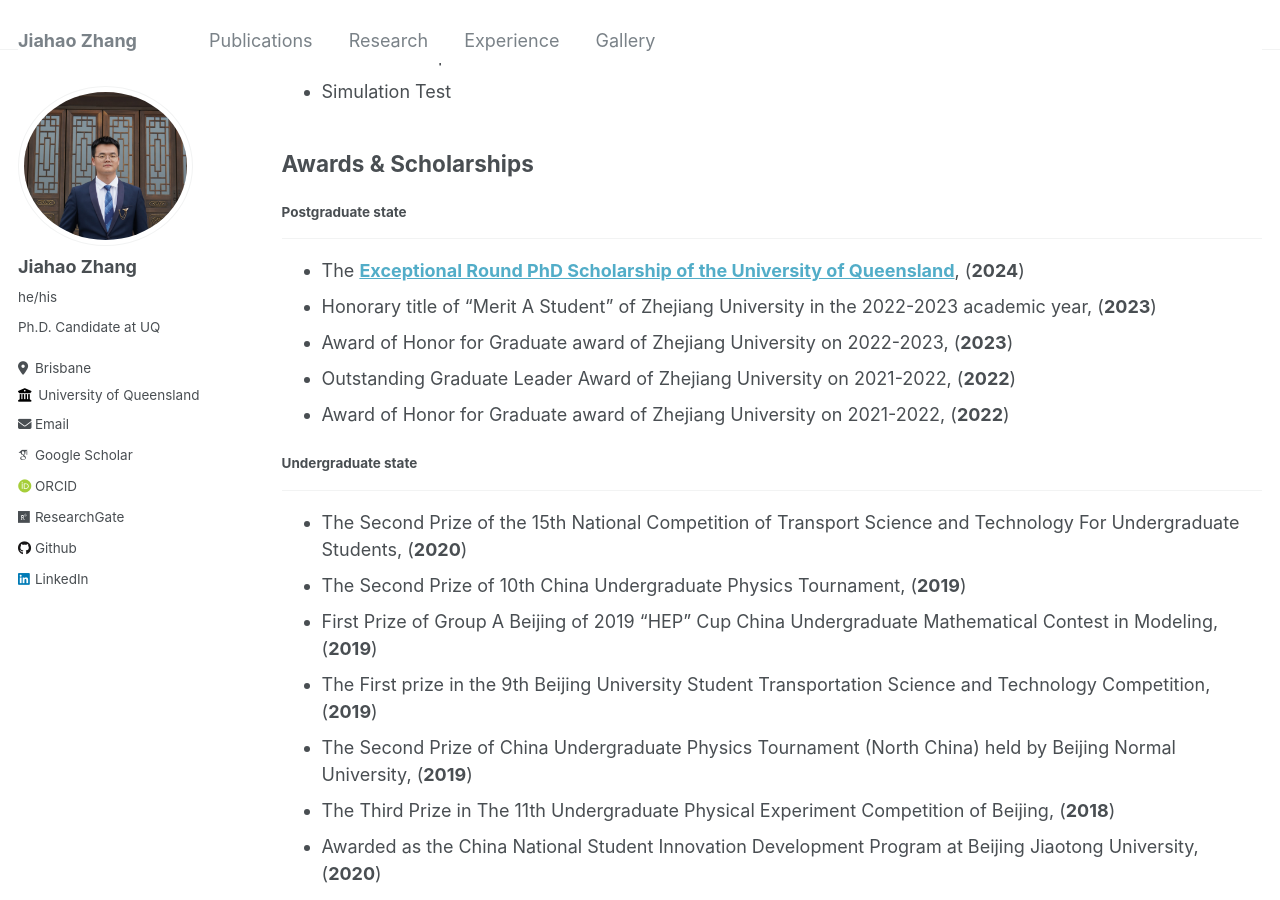
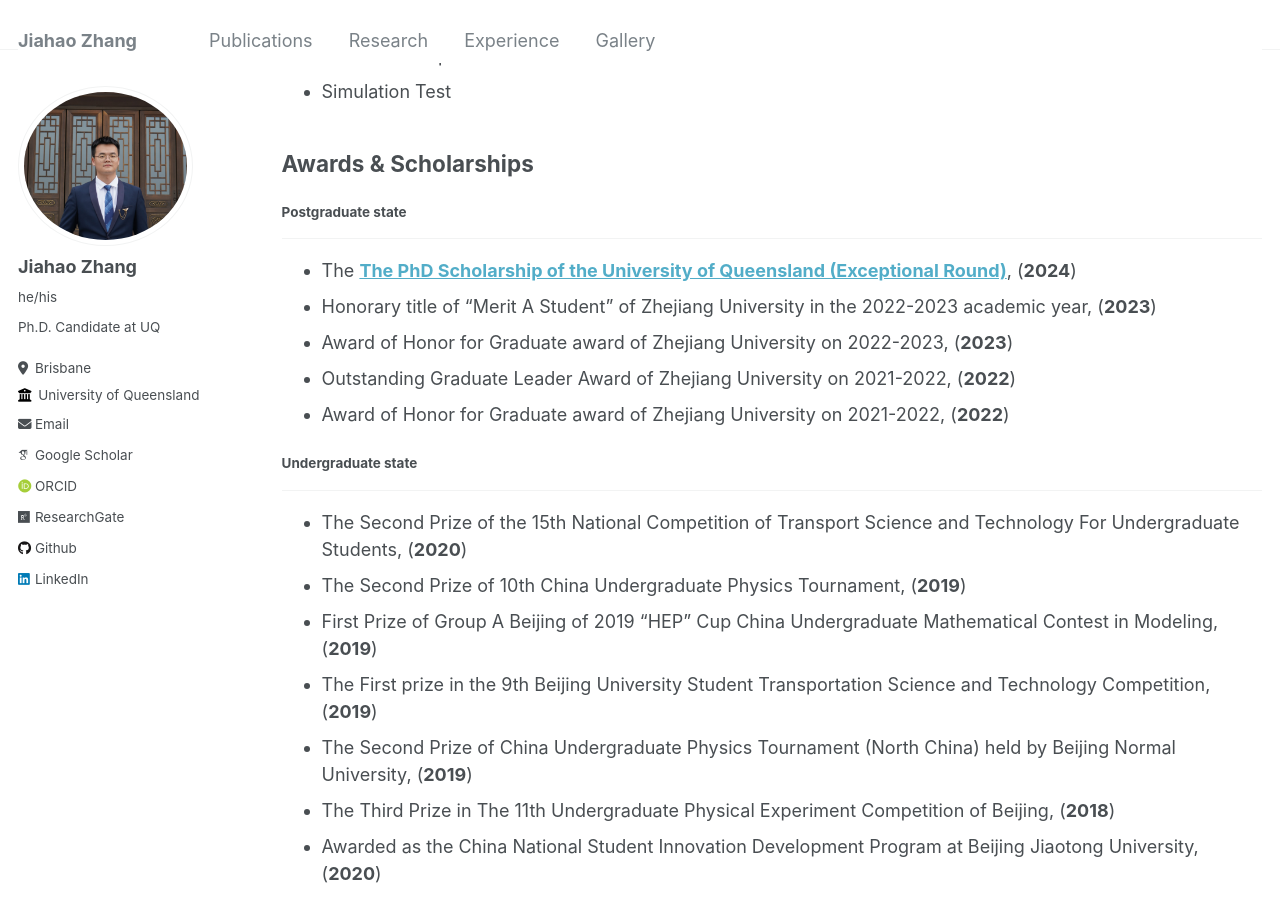
Before and after one commit to zhangjiahao2024/zhangjiahao2024.github.io, a Jekyll site: the page built from _pages/cv.md, in a window 1280 px wide and 900 px high, scrolled down 459 px. Built offline with Jekyll 4.4.1, drawn with Linux system fonts in a browser that asks for light colours; some web fonts are replaced.

Commit message:
Update cv.md

```diff
--- a/_pages/cv.md
+++ b/_pages/cv.md
@@ -28,7 +28,7 @@ Awards & Scholarships
 ------
 #### Postgraduate state
 ----
-* The [**Exceptional Round PhD Scholarship of the University of Queensland**](https://scholarships.uq.edu.au/scholarship/graduate-school-scholarships-uqgss-%E2%80%93-includes-rtp), (**2024**)
+* The [**The PhD Scholarship of the University of Queensland (Exceptional Round)**](https://scholarships.uq.edu.au/scholarship/graduate-school-scholarships-uqgss-%E2%80%93-includes-rtp), (**2024**)
 * Honorary title of “Merit A Student” of Zhejiang University in the 2022-2023 academic year, (**2023**)
 * Award of Honor for Graduate award of Zhejiang University on 2022-2023, (**2023**)
 * Outstanding Graduate Leader Award of Zhejiang University on 2021-2022, (**2022**)
```
